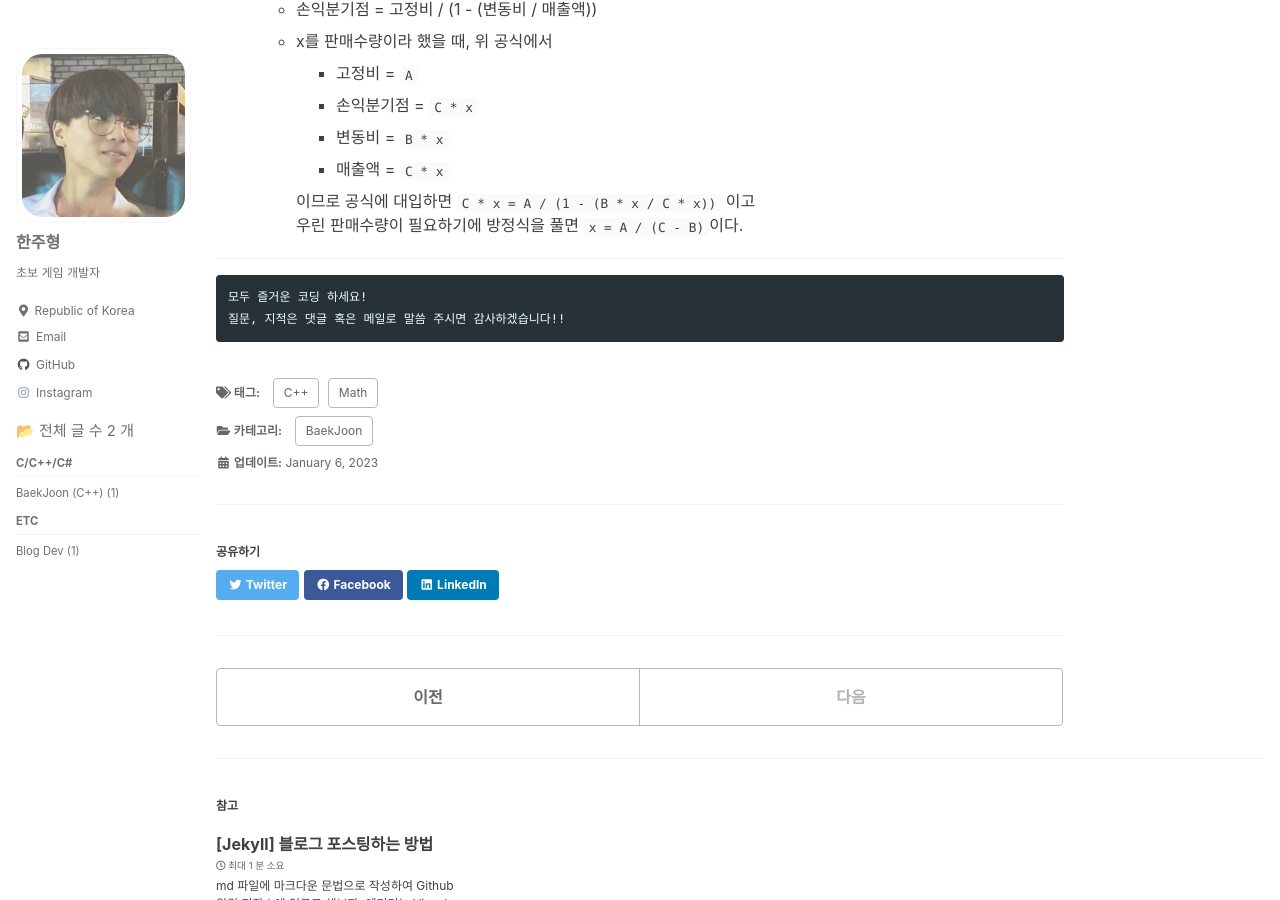
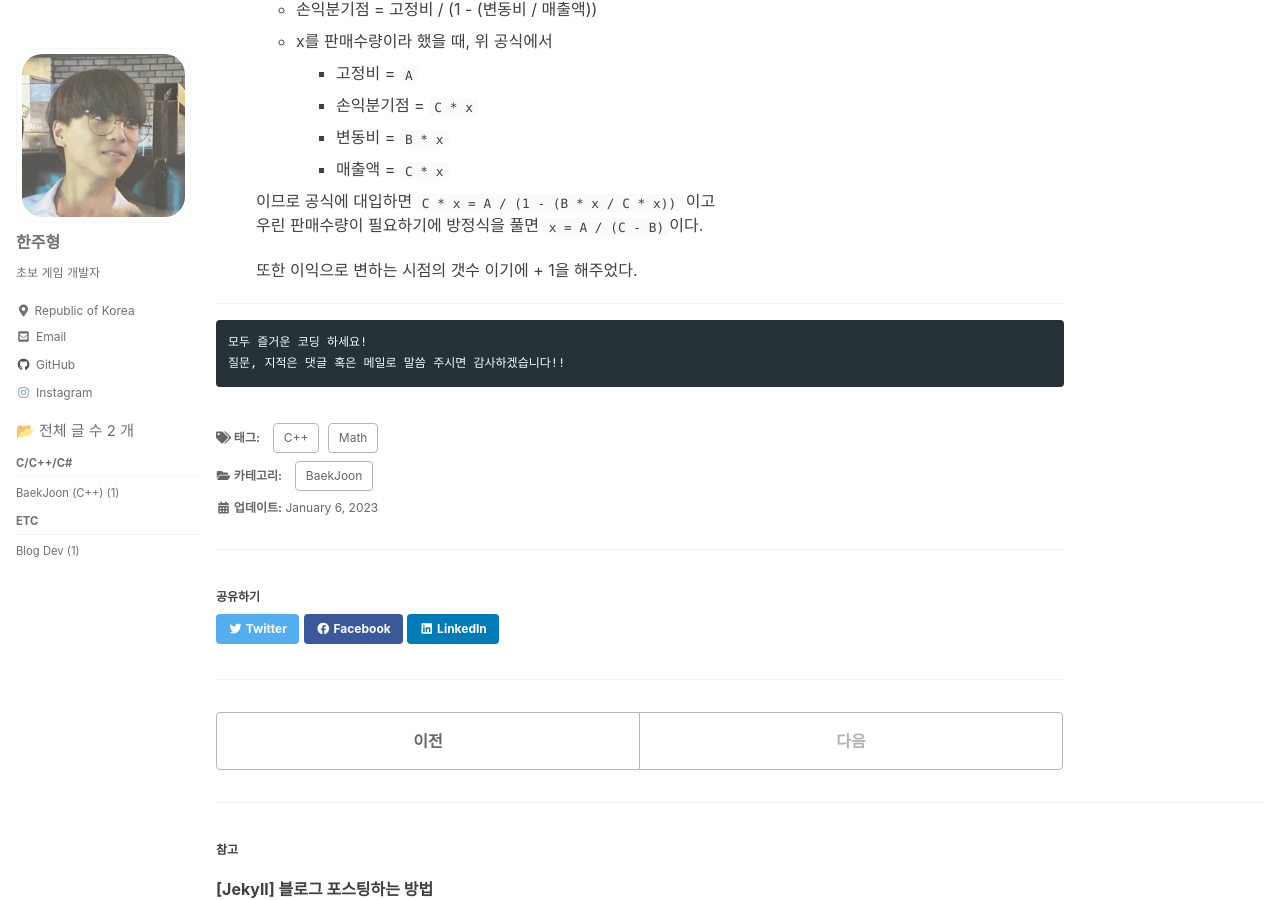
Before and after one commit to JuhyungHan/JuhyungHan.github.io, a Jekyll site: the page built from _posts/2023-01-06-BM1-Ex1.md, in a window 1280 px wide and 900 px high, scrolled down 2169 px. Built offline with Jekyll 4.4.1, drawn with Linux system fonts in a browser that asks for light colours; cached includes are drawn as plain includes.

Commit message:
Update 2023-01-06-BM1-Ex1.md

```diff
--- a/_posts/2023-01-06-BM1-Ex1.md
+++ b/_posts/2023-01-06-BM1-Ex1.md
@@ -108,8 +108,10 @@ int BEP_Cal(int _A, int _B, int _C)
     - 변동비 = `B * x`
     - 매출액 = `C * x`
 
-    이므로 공식에 대입하면 `C * x = A / (1 - (B * x / C * x))` 이고
-    우린 판매수량이 필요하기에 방정식을 풀면 `x = A / (C - B)`이다.
+  이므로 공식에 대입하면 `C * x = A / (1 - (B * x / C * x))` 이고
+  우린 판매수량이 필요하기에 방정식을 풀면 `x = A / (C - B)`이다.
+
+  또한 이익으로 변하는 시점의 갯수 이기에 + 1을 해주었다.
 
 
 ***
```
